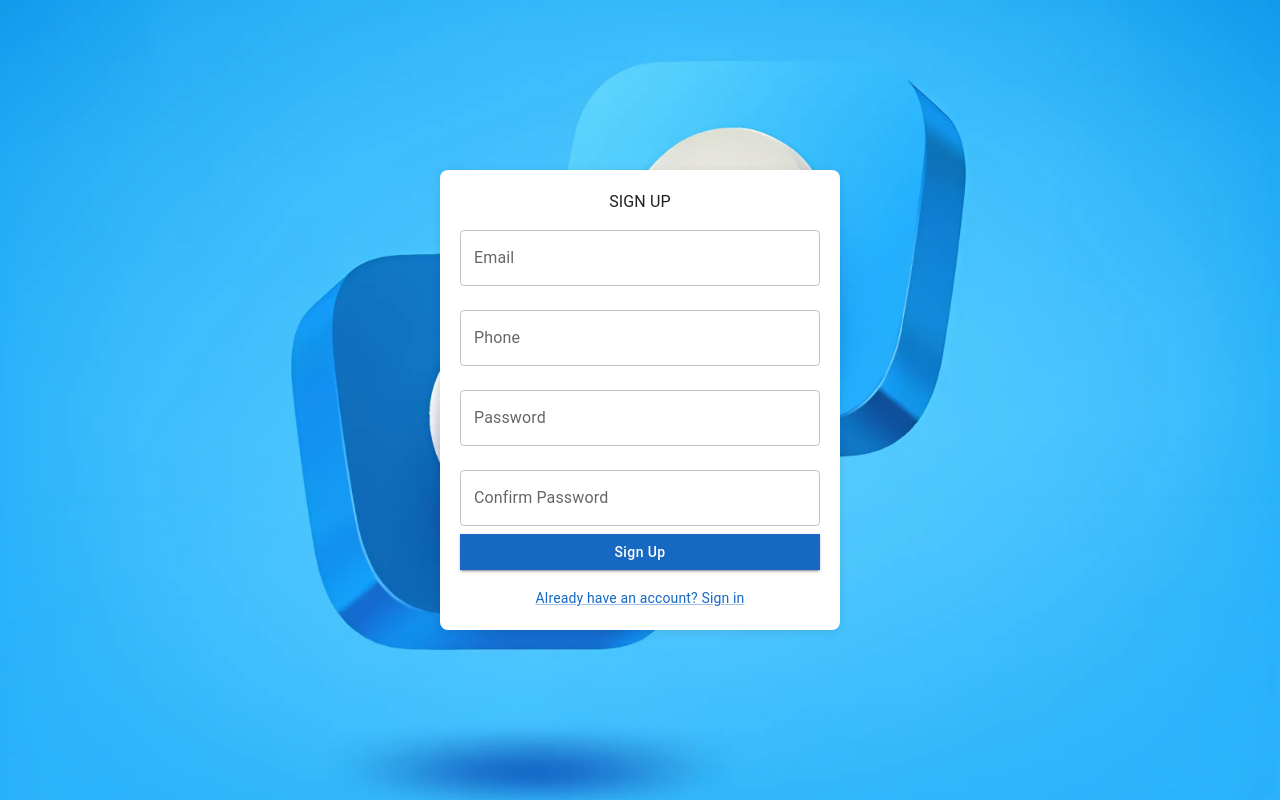
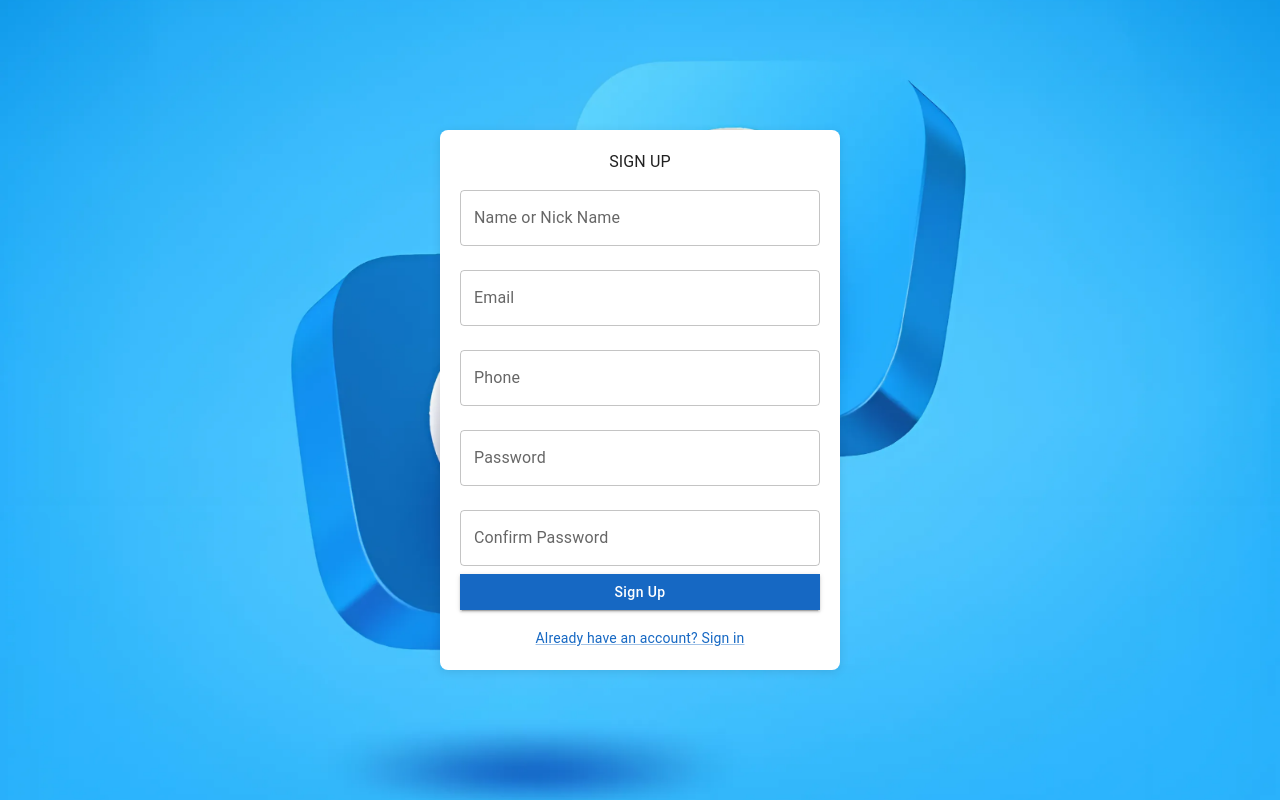
Before and after one commit to LoiDo-A5/discover-our-story-chat-frontend, a Next.js app: page /signup in a window 1280 px wide. Built offline with nearby package versions, Linux system fonts and the light colour scheme.

Commit message:
resign field name

```diff
--- a/src/pages/signup.tsx
+++ b/src/pages/signup.tsx
@@ -8,7 +8,7 @@ import Routes from "../utils/Route";
 import { ToastTopHelper } from "@/utils/utils";
 import useStyles from "../styles/sign-up/useSignUpStyle";
 
-interface SignupFormProps {}
+interface SignupFormProps { }
 
 const SignupForm: React.FC<SignupFormProps> = () => {
   const classes = useStyles();
@@ -19,10 +19,21 @@ const SignupForm: React.FC<SignupFormProps> = () => {
   const [phone, setPhone] = useState<string>("");
   const [password, setPassword] = useState<string>("");
   const [confirmPassword, setConfirmPassword] = useState<string>("");
+  const [name, setName] = useState<string>("");
 
   const validateForm = () => {
-    if (!email || !phone || !password || !confirmPassword) {
+    if (!email || !phone || !password || !confirmPassword || !name) {
       ToastTopHelper.error("All fields are required");
+      return false;
+    }
+
+    if (!name.trim()) {
+      ToastTopHelper.error("Name is required");
+      return false;
+    }
+
+    if (name.length > 20) {
+      ToastTopHelper.error("Name cannot be longer than 20 characters");
       return false;
     }
 
@@ -56,8 +67,10 @@ const SignupForm: React.FC<SignupFormProps> = () => {
       phone: phone,
       password1: password,
       password2: confirmPassword,
+      name: name,
     });
 
+    console.log('name', name)
     if (success) {
       router.push(Routes.Home);
     }
@@ -71,6 +84,15 @@ const SignupForm: React.FC<SignupFormProps> = () => {
     <div className={classes.background}>
       <form className={classes.form} onSubmit={handleSubmit}>
         <Typography className={classes.title}>SIGN UP</Typography>
+        <TextField
+          label="Name or Nick Name"
+          fullWidth
+          variant="outlined"
+          margin="normal"
+          type="text"
+          value={name}
+          onChange={(e) => setName(e.target.value)}
+        />
         <TextField
           label="Email"
           fullWidth
@@ -117,9 +139,7 @@ const SignupForm: React.FC<SignupFormProps> = () => {
           Sign Up
         </Button>
         <div onClick={handleNavigateSignUp} className={classes.signupLink}>
-          <Link variant="body2">
-            Already have an account? Sign in
-          </Link>
+          <Link variant="body2">Already have an account? Sign in</Link>
         </div>
       </form>
     </div>
```
